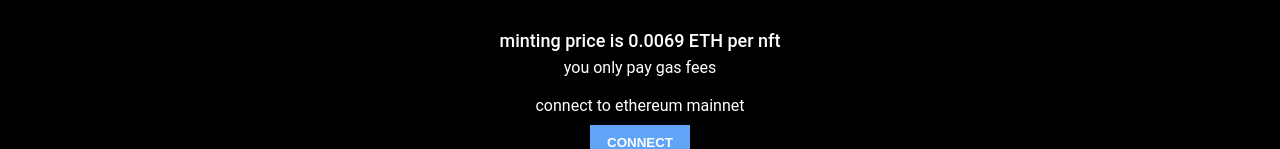
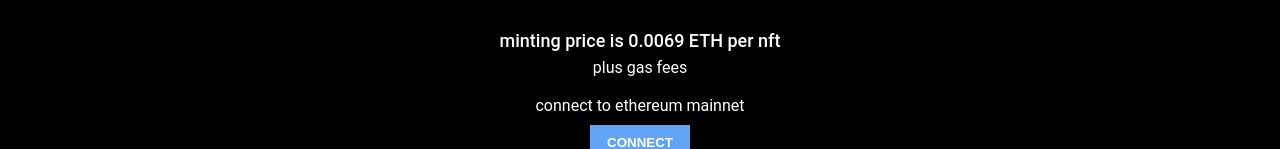
Before and after one commit to naibaf444/v4Apes_minting_dapp, a React (Create React App) app: page / in a window 1280 px wide. Shown: the part 501-650 px from the top of the page. Built offline with nearby package versions, Linux system fonts and the light colour scheme.

Commit message:
Update App.js

```diff
--- a/src/App.js
+++ b/src/App.js
@@ -270,7 +270,7 @@ function App() {
                 <s.TextDescription
                   style={{ textAlign: "center", color: "var(--accent-text)" }}
                 >
-                 you only pay gas fees
+                 plus gas fees
                 </s.TextDescription>
                 <s.SpacerSmall />
 
```
